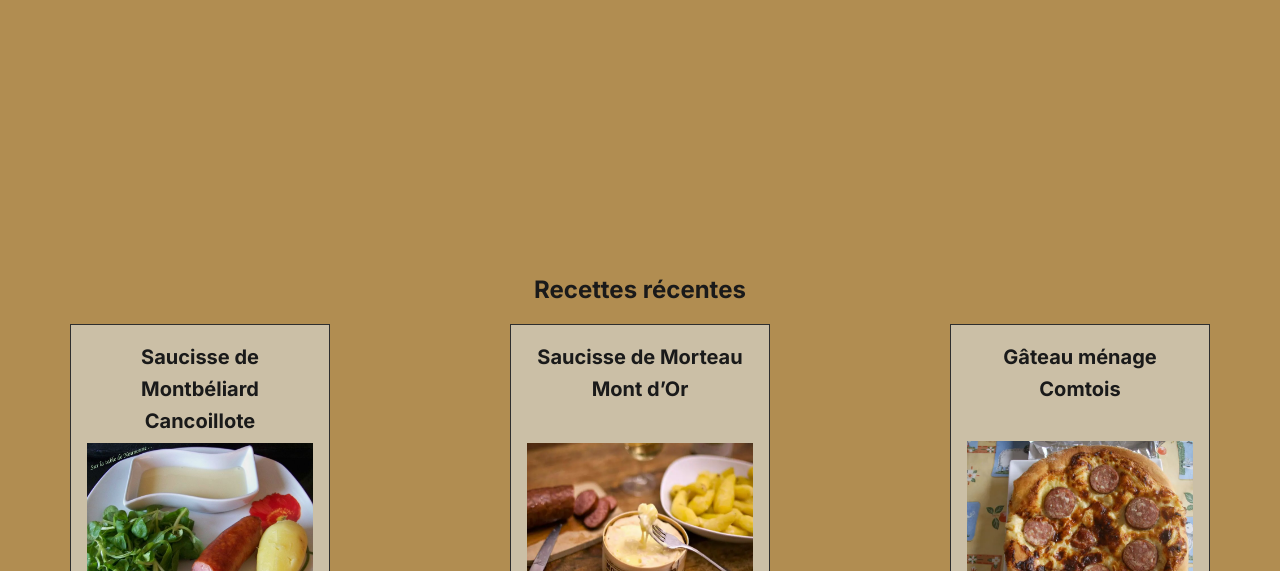
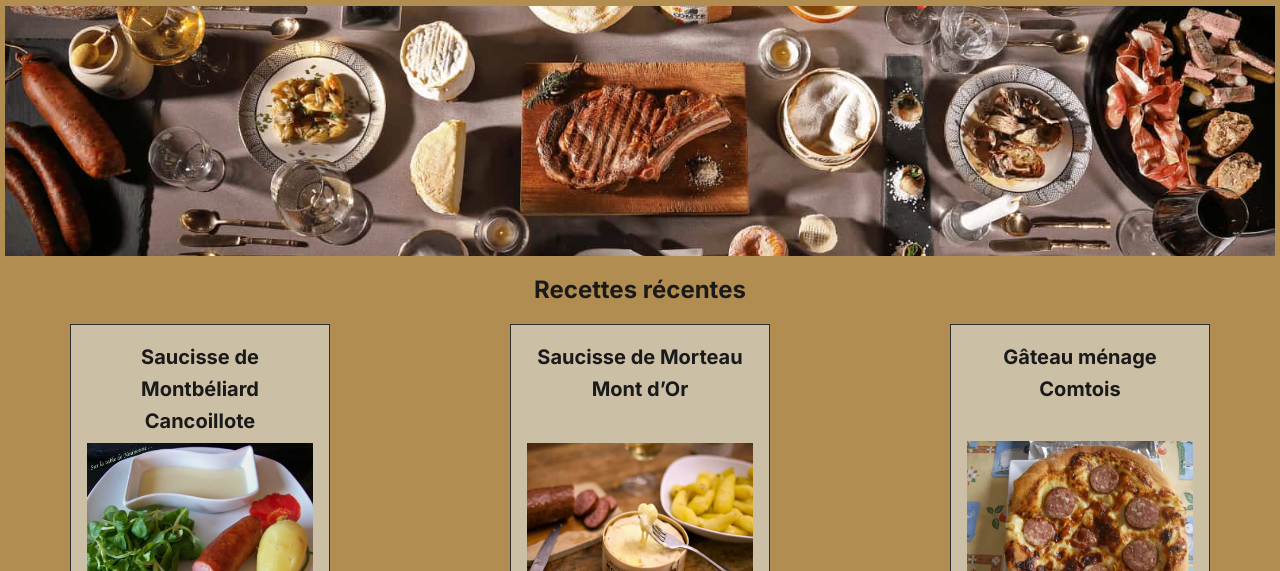
Before and after one commit to Jonathan25150/la-tablee-comtoise, a plain HTML site: page index.html in a window 1280 px wide. Shown: the part 229-800 px from the top of the page. Drawn offline with nearby package versions, Linux system fonts and the light colour scheme; the site is published under a folder, as on GitHub Pages, so addresses that start at the root find nothing; a web font is replaced by a local one.

Commit message:
fix banniere

```diff
--- a/css/layout.css
+++ b/css/layout.css
@@ -53,7 +53,7 @@ h1 {
 }
 
 .img-banniere {
-  background-image: url(/Images/img-banniere.jpg);
+  background-image: url("../Images/img-banniere.jpg");
   height: 250px;
   background-repeat: no-repeat;
   background-size: cover;
```
